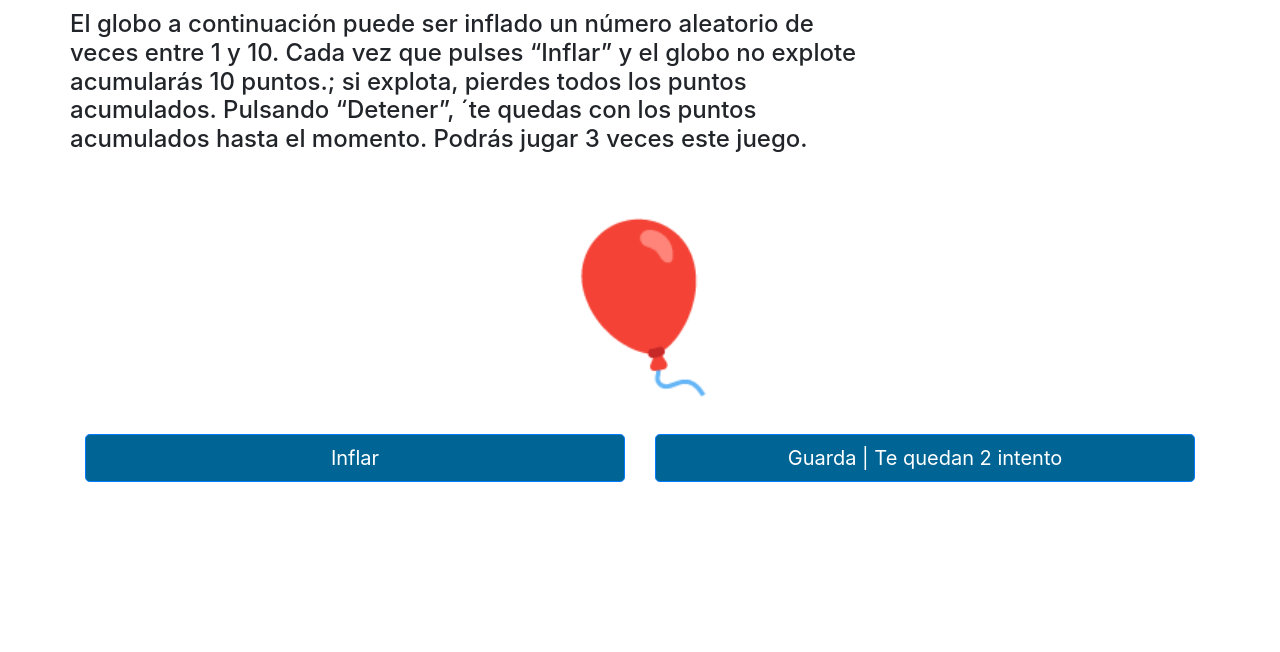
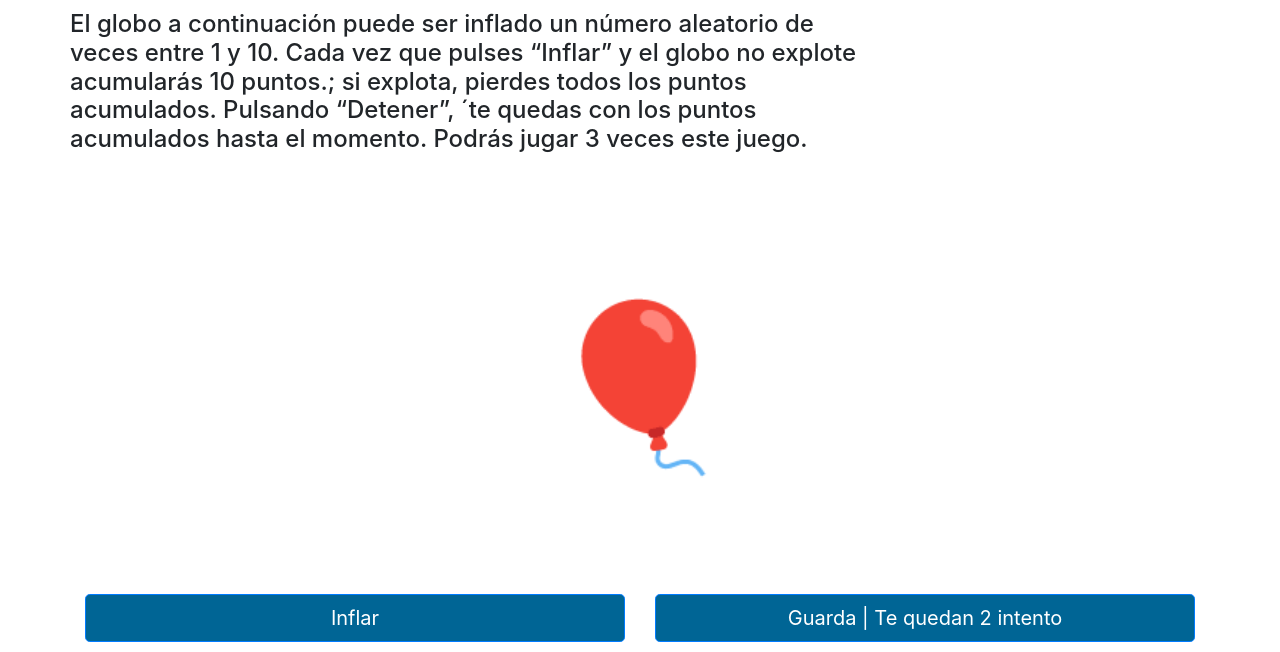
Before and after one commit to mucacran/cfnTrabajosJuego, a PHP site: page /globo.html in a window 1280 px wide. Shown: the part 320-972 px from the top of the page. Before the commit the page ends 802 px from the top, so only its background shows below. Run offline with PHP 8.4, Linux system fonts and the light colour scheme; some libraries are stand-ins or nearby versions.

Commit message:
ya se reinicia

```diff
--- a/css/estilo.css
+++ b/css/estilo.css
@@ -124,3 +124,12 @@ h2,h3
     width: 800px;
     max-width: 100%;
 }
+
+.contenedorGlobo
+{
+    height:400px;
+    display: flex;
+    justify-content: center;
+    align-items: center;
+    overflow: hidden;
+}
--- a/globo.html
+++ b/globo.html
@@ -60,11 +60,10 @@
             </div>
         </div>
     </div>
-    <div class="container">
+    <div class="container contenedorGlobo">
         <div class="row">
             <div class="col">
                     <div class="globo" id="globoJuego">
-                        🎈
                     </div>
             </div>
         </div>
--- a/js/jsglobo.js
+++ b/js/jsglobo.js
@@ -2,35 +2,31 @@
 var num = 0;
 var contador = 0;
 var clickPun = 0;
-var numeroIntento = 0;
+var numeroIntento = 2;
+var globoJuego = document.getElementById('globoJuego');
+
 var visualizaNumeroIntento;
+visualizaNumeroIntento = document.getElementById('n_intento');
+visualizaNumeroIntento.innerHTML = numeroIntento;
 
-arrancaValoresDelJuego();
+arrancaValoresDelJuego(contador);
 
-function arrancaValoresDelJuego()
+function arrancaValoresDelJuego(contador)
 {
     clickPun = Math.floor((Math.random() * 10) + 1);
     console.log(clickPun);
-    var globoJuego = document.getElementById('globoJuego');
-    var inflar = document.getElementById('inflar');
+    globoJuego.innerHTML = '🎈';
     num = 10;
-    contador = 1;
-    numeroIntento = 2;
-    visualizaNumeroIntento = document.getElementById('n_intento');
-    visualizaNumeroIntento.innerHTML = numeroIntento;
+    contador = contador;
 }
 
-
-function cuentaClicks(){
-    globoJuego.style.fontSize = '12px';
-}
-
-$('#inflar').click(function(){// primera forma
+$('#inflar').click(function(){
     var ancho = globoJuego.style.fontSize;
     num += 1;
     if(contador == clickPun)
     {
         cambiarPum();
+        return;
     }
     else
     {
@@ -46,11 +42,15 @@ $('#desinflar').click(function(){// primera forma
     if(numeroIntento < 0)
     {
         console.log('se acabaron los intentos y debes ir a la siguiente página');
+        return;
     }
     else{
+        globoJuego.style.fontSize =  '10 em';
+        contador = 0;
+        arrancaValoresDelJuego(contador);
         visualizaNumeroIntento.innerHTML = numeroIntento;
     }
-
+    globoJuego.style.fontSize = '10em';
 });
 
 function cambiarPum()
```
Also changed, not shown: css/encuesta.html (added, +42 -0 lines).
